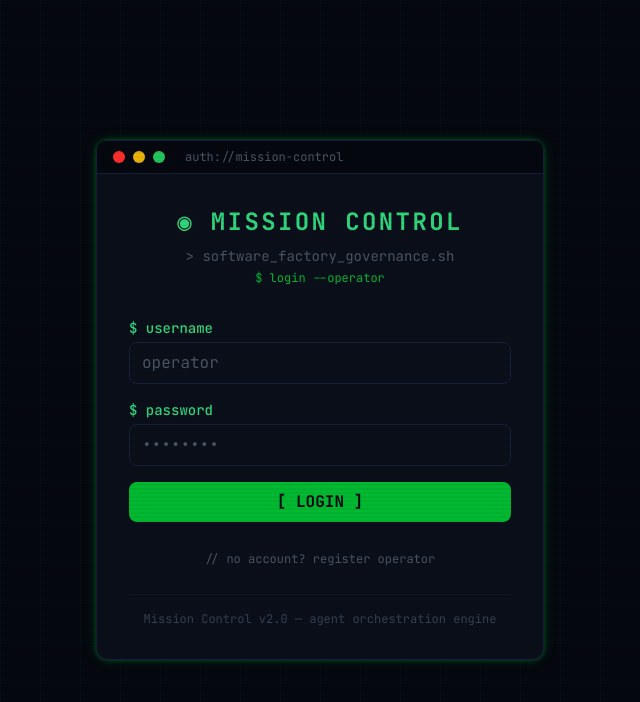
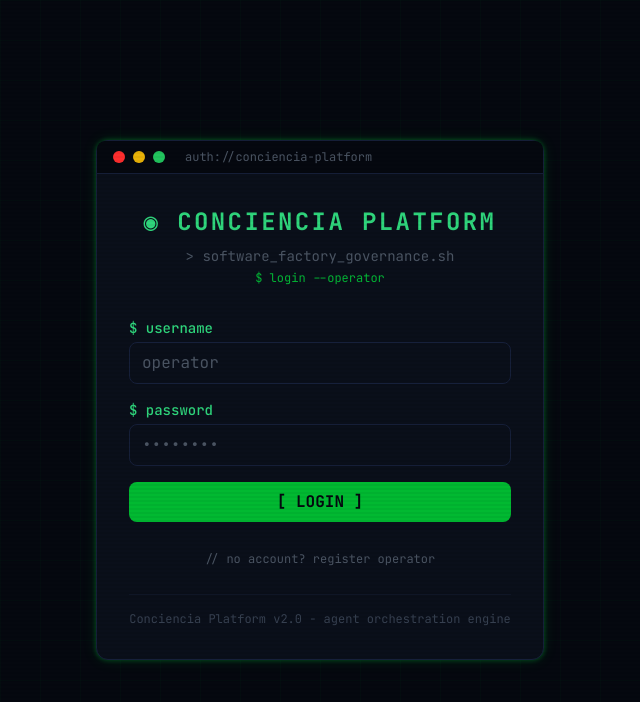
Before and after one commit to juanesscobar/conciencia, a React (Vite) app in the folder frontend/: page /login in a window 1280 px wide. Shown: the top 702 px of the page, without its empty margins (320-960 px from the left). Built offline with nearby package versions, Linux system fonts and the light colour scheme; no server answers.

Commit message:
branding: Conciencia Platform en frontend (nombre correcto del producto)

```diff
--- a/frontend/index.html
+++ b/frontend/index.html
@@ -4,7 +4,7 @@
     <meta charset="UTF-8" />
     <link rel="icon" type="image/svg+xml" href="/vite.svg" />
     <meta name="viewport" content="width=device-width, initial-scale=1.0" />
-    <title>Mission Control</title>
+    <title>Conciencia Platform</title>
   </head>
   <body>
     <div id="root"></div>
--- a/frontend/src/components/AgentOffice.tsx
+++ b/frontend/src/components/AgentOffice.tsx
@@ -59,7 +59,7 @@ export default function AgentOffice() {
       <div className="flex justify-between items-center mb-6">
         <div>
           <h2 className="text-2xl font-bold flex items-center gap-2">
-            🏢 Mission Control HQ
+            🏢 Conciencia Platform HQ
           </h2>
           <p className="text-slate-400 text-sm">Iron Toto Software Factory</p>
         </div>
--- a/frontend/src/components/Layout.tsx
+++ b/frontend/src/components/Layout.tsx
@@ -24,7 +24,7 @@ function TerminalHeader() {
         <span className="w-3 h-3 rounded-full bg-alert-500 inline-block"></span>
         <span className="w-3 h-3 rounded-full bg-yellow-500 inline-block"></span>
         <span className="w-3 h-3 rounded-full bg-green-500 inline-block"></span>
-        <span className="ml-3 text-xs text-gray-500">iron@mission-control:~$</span>
+        <span className="ml-3 text-xs text-gray-500">iron@conciencia-platform:~$</span>
       </div>
       <span className="text-xs text-primary-500 animate-blink">▊</span>
     </div>
@@ -57,7 +57,7 @@ export default function Layout({ children }: LayoutProps) {
         <TerminalHeader />
 
         <div className="flex items-center h-14 px-6 border-b border-bg-800">
-          <span className="text-lg font-bold text-primary-400 tracking-wider">◉ MISSION CONTROL</span>
+          <span className="text-lg font-bold text-primary-400 tracking-wider">◉ CONCIENCIA PLATFORM</span>
         </div>
 
         <nav className="p-4 space-y-1">
@@ -114,7 +114,7 @@ export default function Layout({ children }: LayoutProps) {
           >
             ☰
           </button>
-          <span className="text-sm font-bold text-primary-400 tracking-wider">◉ MC</span>
+          <span className="text-sm font-bold text-primary-400 tracking-wider">◉ CP</span>
           <span className="text-primary-500 animate-blink text-xs">▊</span>
         </div>
 
--- a/frontend/src/pages/Login.tsx
+++ b/frontend/src/pages/Login.tsx
@@ -48,12 +48,12 @@ export default function Login() {
             <span className="w-3 h-3 rounded-full bg-alert-500 inline-block"></span>
             <span className="w-3 h-3 rounded-full bg-yellow-500 inline-block"></span>
             <span className="w-3 h-3 rounded-full bg-green-500 inline-block"></span>
-            <span className="ml-3 text-xs text-gray-600">auth://mission-control</span>
+            <span className="ml-3 text-xs text-gray-600">auth://conciencia-platform</span>
           </div>
         </div>
 
         <div className="text-center mb-8">
-          <h1 className="text-2xl font-bold text-primary-400 tracking-widest">◉ MISSION CONTROL</h1>
+          <h1 className="text-2xl font-bold text-primary-400 tracking-widest">◉ CONCIENCIA PLATFORM</h1>
           <p className="text-gray-600 mt-2 text-sm">&gt; software_factory_governance.sh</p>
           <p className="text-primary-500/70 mt-1 text-xs">$ {isRegister ? 'register --new-operator' : 'login --operator'}</p>
         </div>
@@ -124,7 +124,7 @@ export default function Login() {
         </div>
 
         <div className="mt-6 pt-4 border-t border-bg-800 text-center">
-          <p className="text-xs text-gray-700 font-mono">Mission Control v2.0 — agent orchestration engine</p>
+          <p className="text-xs text-gray-700 font-mono">Conciencia Platform v2.0 - agent orchestration engine</p>
         </div>
       </div>
     </div>
```
